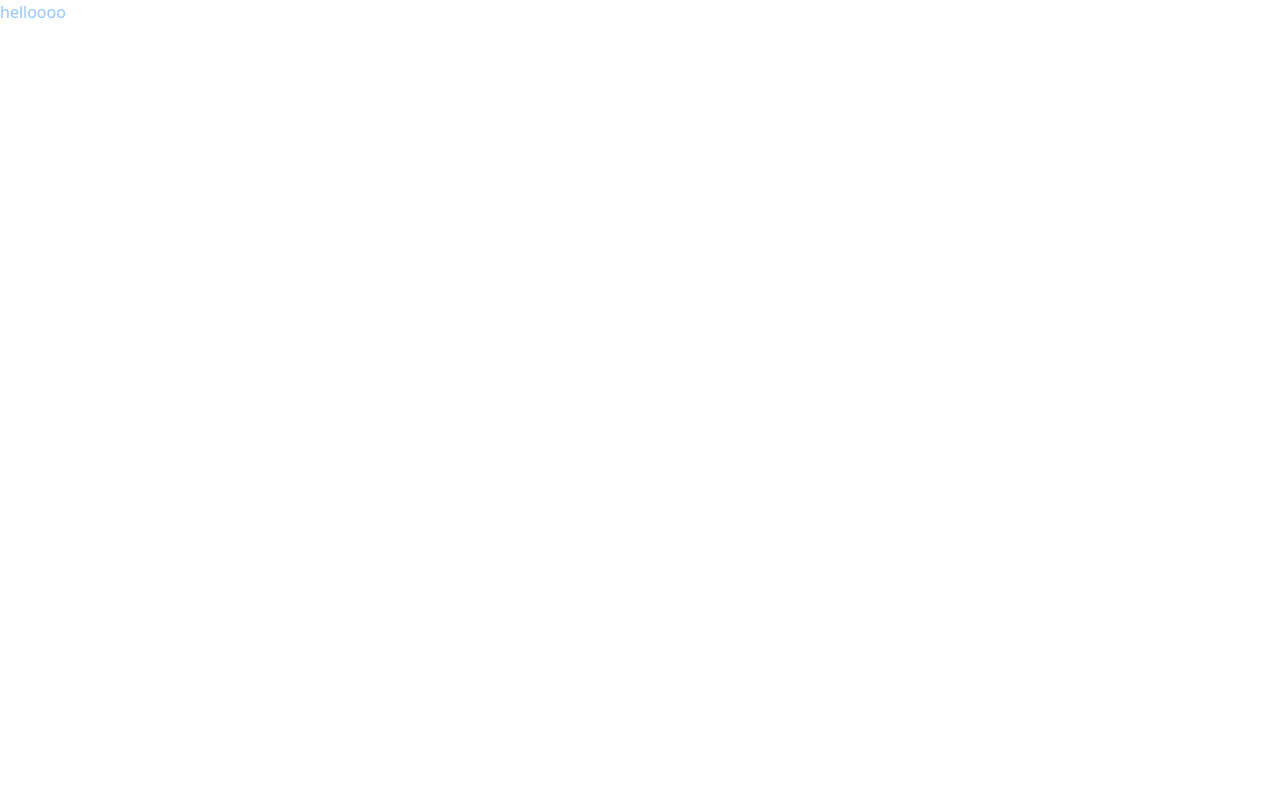
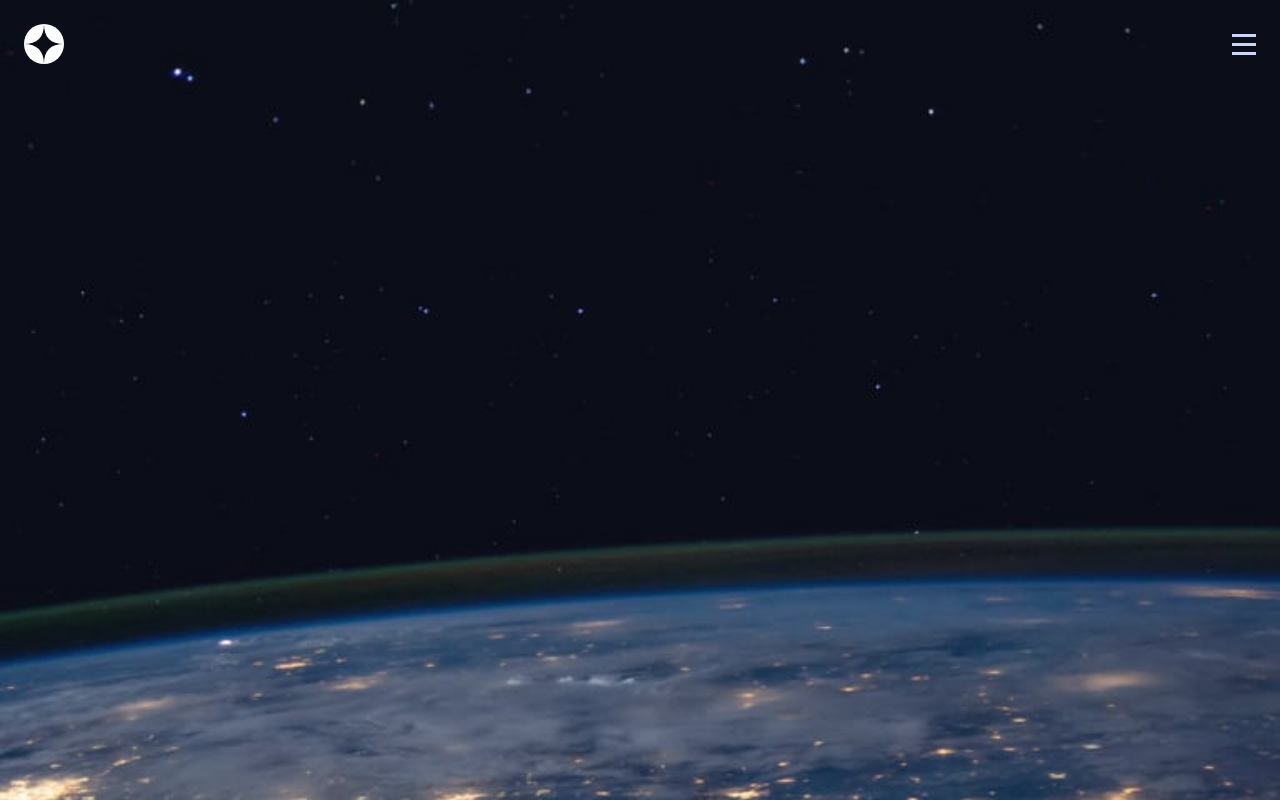
Before and after one commit to Desmond-Fon/space-tourism, a Next.js app: page / in a window 1280 px wide. Built offline with nearby package versions, Linux system fonts and the light colour scheme.

Commit message:
created the header and added to all the pages

```diff
--- /dev/null
+++ b/components/Header.js
@@ -0,0 +1,23 @@
+import logo from '../public/assets/shared/logo.svg';
+import hamburger from '../public/assets/shared/icon-hamburger.svg';
+import close from '../public/assets/shared/icon-close.svg';
+import { useState } from 'react';
+import Image from 'next/image';
+
+const Header = () => {
+
+    const [isOpen, setIsOpen] = useState(true);
+
+    const toggleOpen = () => {
+      setIsOpen(!isOpen);
+    }
+
+    return (
+      <div className='p-[24px] flex items-center justify-between'>
+      <Image src={logo} alt="" width={40} height={40}/>
+      {isOpen ? <Image src={hamburger} alt="" onClick={toggleOpen} width={24} height={21}/> : <Image src={close}  onClick={toggleOpen} alt='' width={20} height={20}/> }
+      </div>
+    );
+  };
+
+  export default Header;
--- /dev/null
+++ b/src/pages/crew.js
@@ -0,0 +1,17 @@
+import Header from 'components/Header';
+import Head from 'next/head';
+
+const Crew = () => {
+    return (<>
+        <Head>
+          <title>
+            Space Tourism | Crew
+          </title>
+        </Head>
+        <div className="bg-[url('../../public/assets/crew/background-crew-mobile.jpg')] md:bg-[url('../../public/assets/crew/background-crew-tablet.jpg')] lg:bg--[url('../../public/assets/crew/background-crew-desktop.jpg')] bg-center bg-cover w-screen h-screen ">
+          <Header />
+        </div>
+        </>);
+}
+
+export default Crew;
--- /dev/null
+++ b/src/pages/destination.js
@@ -0,0 +1,17 @@
+import Header from 'components/Header';
+import Head from 'next/head';
+
+const Destination = () => {
+    return ( <>
+        <Head>
+          <title>
+            Space Tourism | Destination
+          </title>
+        </Head>
+        <div className="bg-[url('../../public/assets/destination/background-destination-mobile.jpg')] md:bg-[url('../../public/assets/destination/background-destination-tablet.jpg')] lg:bg--[url('../../public/assets/destination/background-destination-desktop.jpg')] bg-center bg-cover w-screen h-screen ">
+          <Header />
+        </div>
+        </>);
+}
+
+export default Destination;
--- a/src/pages/index.js
+++ b/src/pages/index.js
@@ -1,14 +1,18 @@
 import Head from 'next/head'
 import Image from 'next/image'
-import { Inter } from '@next/font/google'
-import styles from '@/styles/Home.module.css'
+import Header from 'components/Header'
 
-const inter = Inter({ subsets: ['latin'] })
 
 export default function Home() {
-  return (
-    <>
-      <h2 className='text-blue-300'>helloooo</h2>
+  return (<>
+    <Head>
+      <title>
+        Space Tourism | Home
+      </title>
+    </Head>
+    <div className="bg-[url('../../public/assets/home/background-home-mobile.jpg')] md:bg-[url('../../public/assets/home/background-home-tablet.jpg')] lg:bg--[url('../../public/assets/home/background-home-desktop.jpg')] bg-center bg-cover w-screen h-screen ">
+      <Header />
+    </div>
     </>
   )
 }
--- /dev/null
+++ b/src/pages/technology.js
@@ -0,0 +1,17 @@
+import Header from 'components/Header';
+import Head from 'next/head';
+
+const Technology = () => {
+    return ( <>
+        <Head>
+          <title>
+            Space Tourism | Technology
+          </title>
+        </Head>
+        <div className="bg-[url('../../public/assets/technology/background-technology-mobile.jpg')] md:bg-[url('../../public/assets/technology/background-technology-tablet.jpg')] lg:bg--[url('../../public/assets/technology/background-technology-desktop.jpg')] bg-center bg-cover w-screen h-screen ">
+          <Header />
+        </div>
+        </>);
+}
+
+export default Technology;
--- a/tailwind.config.js
+++ b/tailwind.config.js
@@ -18,6 +18,9 @@ module.exports = {
       fontFamily: {
         'bellefair': ['Bellefair', 'serif'],
         'barlow': ['Barlow Condensed', 'sans-serif']
+      },
+      backgroundImage: {
+        'home-pattern': "url('../../public/assets/home/background-home-mobile.jpg')",
       }
     },
   },
```
